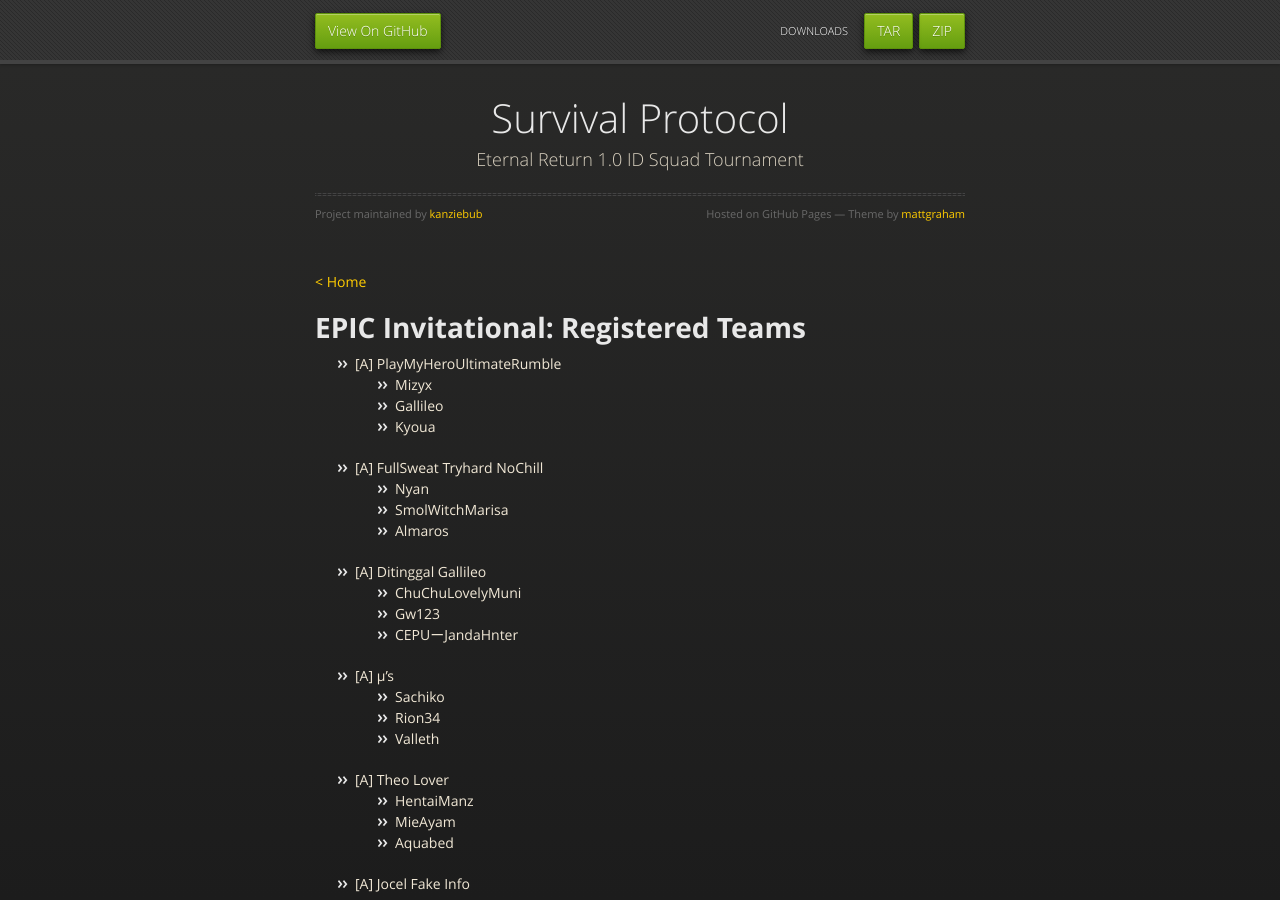
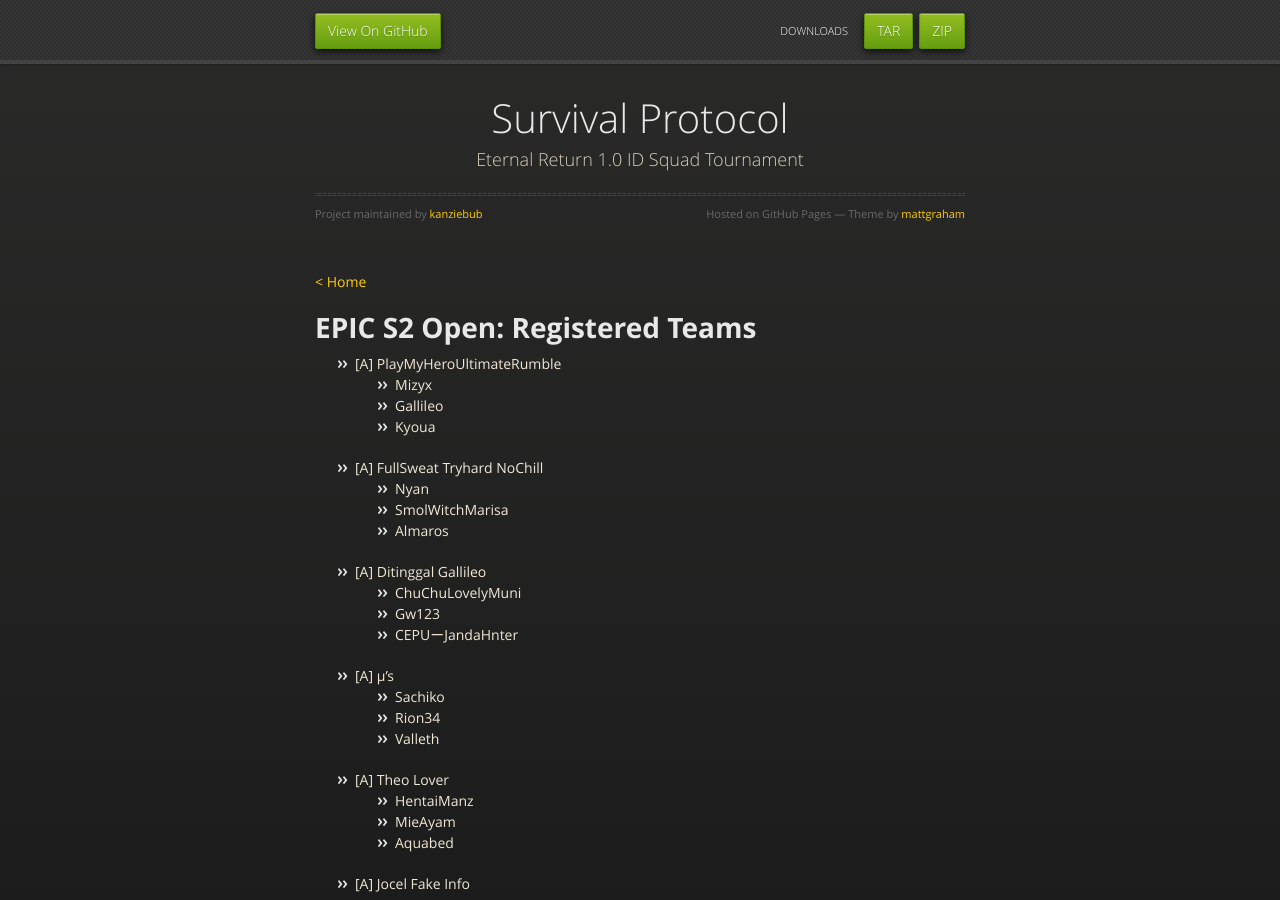
Before and after one commit to kanziebub/SurvivalProtocol, a Jekyll site: the page built from EPIC/02/teams.md, in a window 1280 px wide and 900 px high. Built offline with Jekyll 4.4.1, drawn with Linux system fonts in a browser that asks for light colours.

Commit message:
update title

```diff
--- a/EPIC/02/teams.md
+++ b/EPIC/02/teams.md
@@ -4,7 +4,7 @@ layout: default
 
 [< Home](https://kanziebub.github.io/SurvivalProtocol/)
 
-# **EPIC Invitational: Registered Teams**
+# **EPIC S2 Open: Registered Teams**
 
 - [A] PlayMyHeroUltimateRumble
   - Mizyx
```
